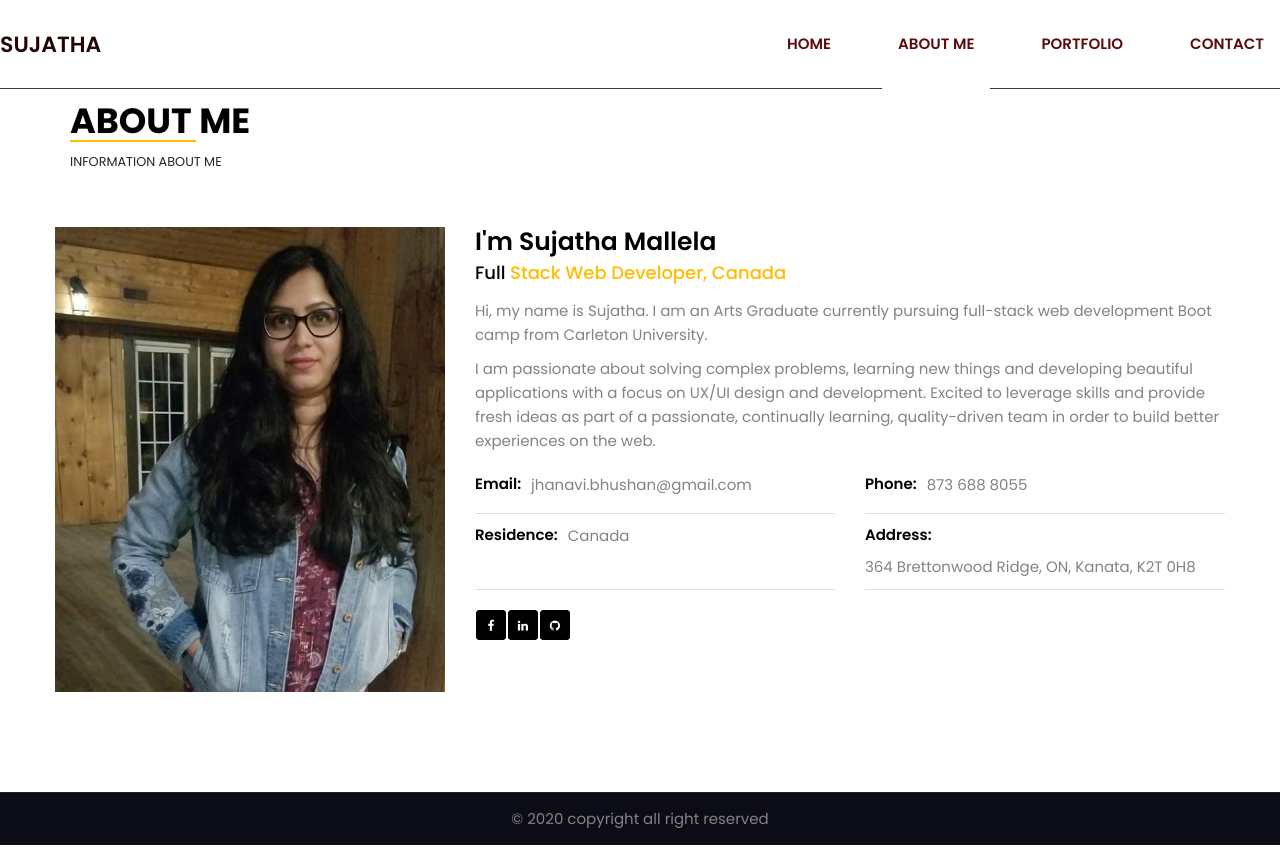
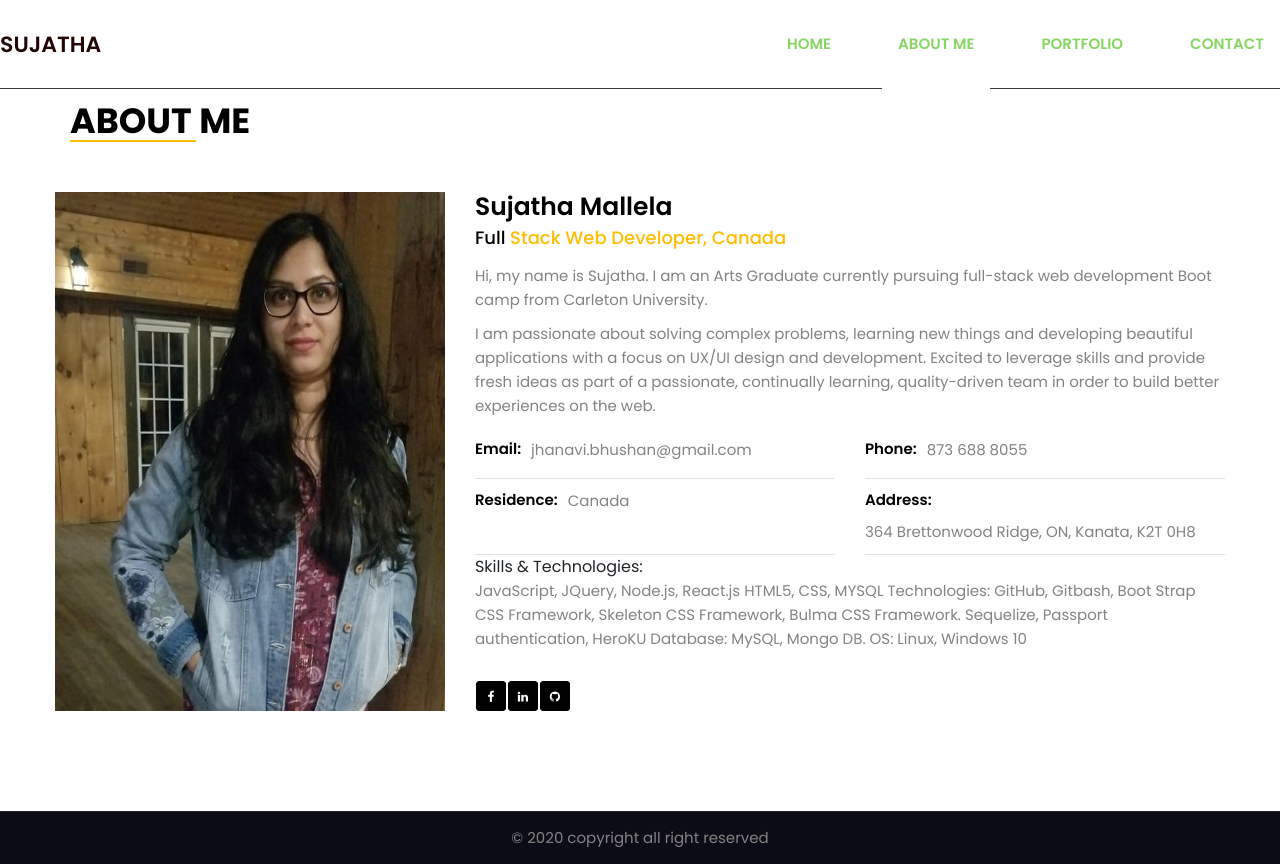
Before and after one commit to sujatha-m/react-portfolio, a React (Create React App) app: page /about in a window 1280 px wide. Built offline with nearby package versions, Linux system fonts and the light colour scheme.

Commit message:
Modified background image and add skills in about page

```diff
--- a/src/App.css
+++ b/src/App.css
@@ -112,7 +112,8 @@ header .row ul li a{
     font-size: 15px;
     text-decoration: none;
     line-height:72px;
-    color:#5c0c0c;
+    /* color:#5c0c0c; */
+    color:#87d662;
     font-weight: 600;
     position: relative;
 }
@@ -146,7 +147,8 @@ header .row ul li a.active::before{
 /* Home section */
 .home{
     min-height: 100vh;
-    background-image:url("components/assets/images/profilebackground.jpg");
+    /* background-image:url("components/assets/images/profilebackground.jpg"); */
+    background-image:url("components/assets/images/background.jpg");
     background-size:cover;
     background-position: center;
     padding:15px;
@@ -685,7 +687,7 @@ footer .social a:hover{
         border: none;
         border-bottom: 1px solid #eeeeee;
     }
-    header .brand-name a{
+    header .brand-name {
         color:#000000;
     }
     .ham-burger .fa{
--- a/src/components/pages/About.js
+++ b/src/components/pages/About.js
@@ -4,54 +4,86 @@ import '../../App.css'
 function About () {
   return (
     <div>
-      <section className="about-me" id="about" >
-      <div className="container">
-        <div className="row">
-          <div className= "section-title">
+      <section className='about-me' id='about'>
+        <div className='container'>
+          <div className='row'>
+            <div className='section-title'>
               <h1>About Me</h1>
-            <p className= "small text-uppercase">Information About Me</p>
             </div>
           </div>
-        <div className="row">
-          <div className="about-content">
-            <div className="row">
-              <div className="img">
-                <img src={require("../assets/images/mypic.jpg")} alt="about-me"/>
+          <div className='row'>
+            <div className='about-content'>
+              <div className='row'>
+                <div className='img'>
+                  <img
+                    src={require('../assets/images/mypic.jpg')}
+                    alt='about-me'
+                  />
                 </div>
-              <div className="text">
-                    <h4>I'm Sujatha Mallela</h4>
-                    <h6>Full<span> Stack  Web Developer, Canada</span> </h6>
-                    <p>Hi, my name is Sujatha. I am an Arts Graduate currently pursuing full-stack web development
-                        Boot camp from Carleton University.</p>
-                    <p>I am passionate about solving complex problems, learning new things and
-                        developing beautiful applications with a focus on UX/UI design and development.
-                        Excited to leverage skills and provide fresh ideas as part of a passionate,
-                        continually learning, quality-driven team in order to build better experiences
-                        on the web.
+                <div className='text'>
+                  <h4>Sujatha Mallela</h4>
+                  <h6>
+                    Full<span> Stack Web Developer, Canada</span>{' '}
+                  </h6>
+                  <p>
+                    Hi, my name is Sujatha. I am an Arts Graduate currently
+                    pursuing full-stack web development Boot camp from Carleton
+                    University.
                   </p>
-                    <div className="info">
-                      <div className="list">
+                  <p>
+                    I am passionate about solving complex problems, learning new
+                    things and developing beautiful applications with a focus on
+                    UX/UI design and development. Excited to leverage skills and
+                    provide fresh ideas as part of a passionate, continually
+                    learning, quality-driven team in order to build better
+                    experiences on the web.
+                  </p>
+                  <div className='info'>
+                    <div className='list'>
                       <label>Email: </label>
-                        <p>  jhanavi.bhushan@gmail.com</p>
+                      <p> jhanavi.bhushan@gmail.com</p>
                     </div>
-                      <div className="list">
+                    <div className='list'>
                       <label>Phone:</label>
                       <p>873 688 8055</p>
                     </div>
-                      <div className="list">
+                    <div className='list'>
                       <label>Residence:</label>
                       <p>Canada</p>
                     </div>
-                      <div className="list">
+                    <div className='list'>
                       <label>Address:</label>
                       <p>364 Brettonwood Ridge, ON, Kanata, K2T 0H8</p>
                     </div>
                   </div>
+                  <div className='info'>
+                    <lable>Skills & Technologies:</lable>
+                    <p>
+                      JavaScript, JQuery, Node.js, React.js HTML5, CSS, MYSQL
+                      Technologies: GitHub, Gitbash, Boot Strap CSS Framework,
+                      Skeleton CSS Framework, Bulma CSS Framework. Sequelize,
+                      Passport authentication, HeroKU Database: MySQL, Mongo DB.
+                      OS: Linux, Windows 10
+                    </p>
+                  </div>
 
-                <div className="social-links">
-                  <a href="https://www.facebook.com/jhanavi.mallela/" target="_blank"><i className="fa fa-facebook"></i></a>
-                  <a href="https://www.linkedin.com/in/sujatha-m-7bb29b188/" target="_blank"><i className="fa fa-linkedin"></i></a>
-                  <a href="https://github.com/sujatha-m" target="_blank"> <i className="fa fa-github"></i></a>
+                  <div className='social-links'>
+                    <a
+                      href='https://www.facebook.com/jhanavi.mallela/'
+                      target='_blank'
+                    >
+                      <i className='fa fa-facebook'></i>
+                    </a>
+                    <a
+                      href='https://www.linkedin.com/in/sujatha-m-7bb29b188/'
+                      target='_blank'
+                    >
+                      <i className='fa fa-linkedin'></i>
+                    </a>
+                    <a href='https://github.com/sujatha-m' target='_blank'>
+                      {' '}
+                      <i className='fa fa-github'></i>
+                    </a>
                   </div>
                 </div>
               </div>
```
Also changed, not shown: src/components/Header/index.js (+1 -23 lines), src/components/assets/images/background.jpg (added). Lines whose indentation alone changed are shown as unchanged.
